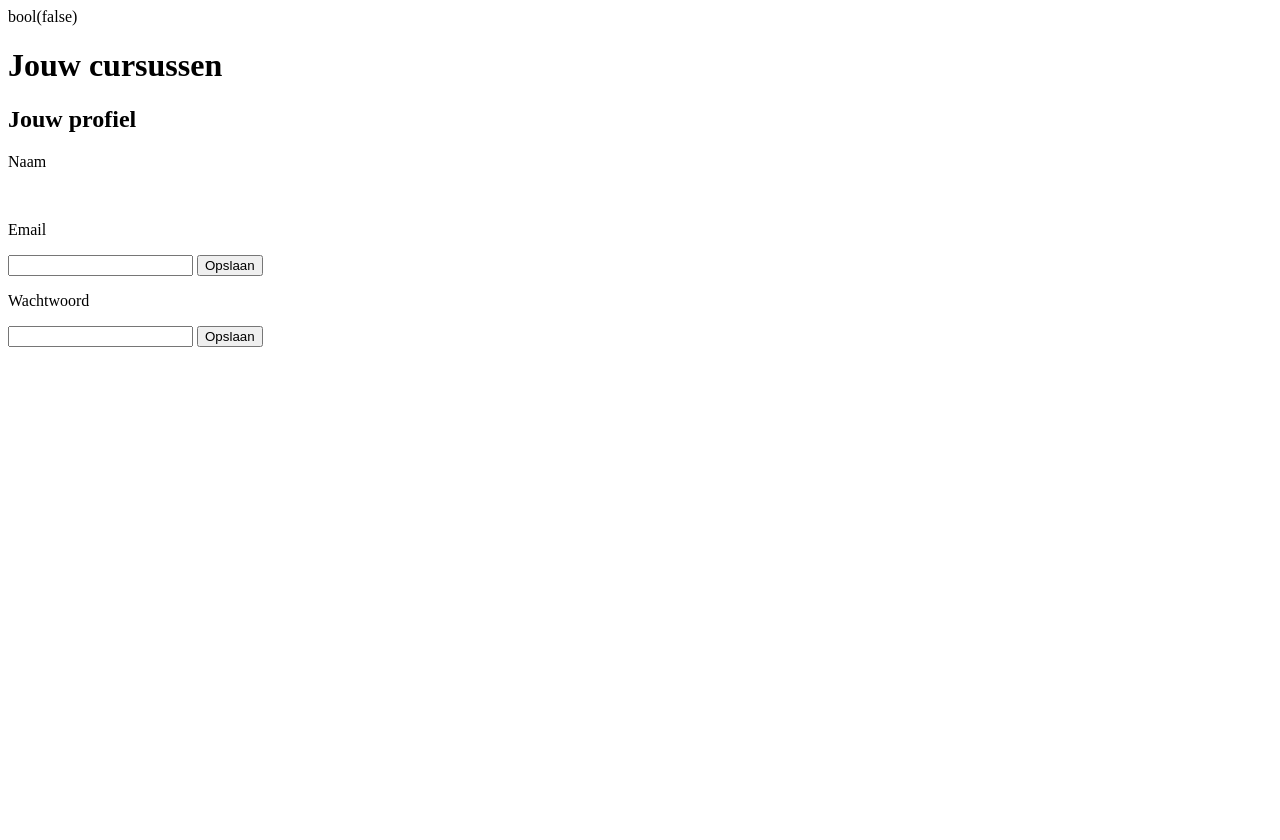
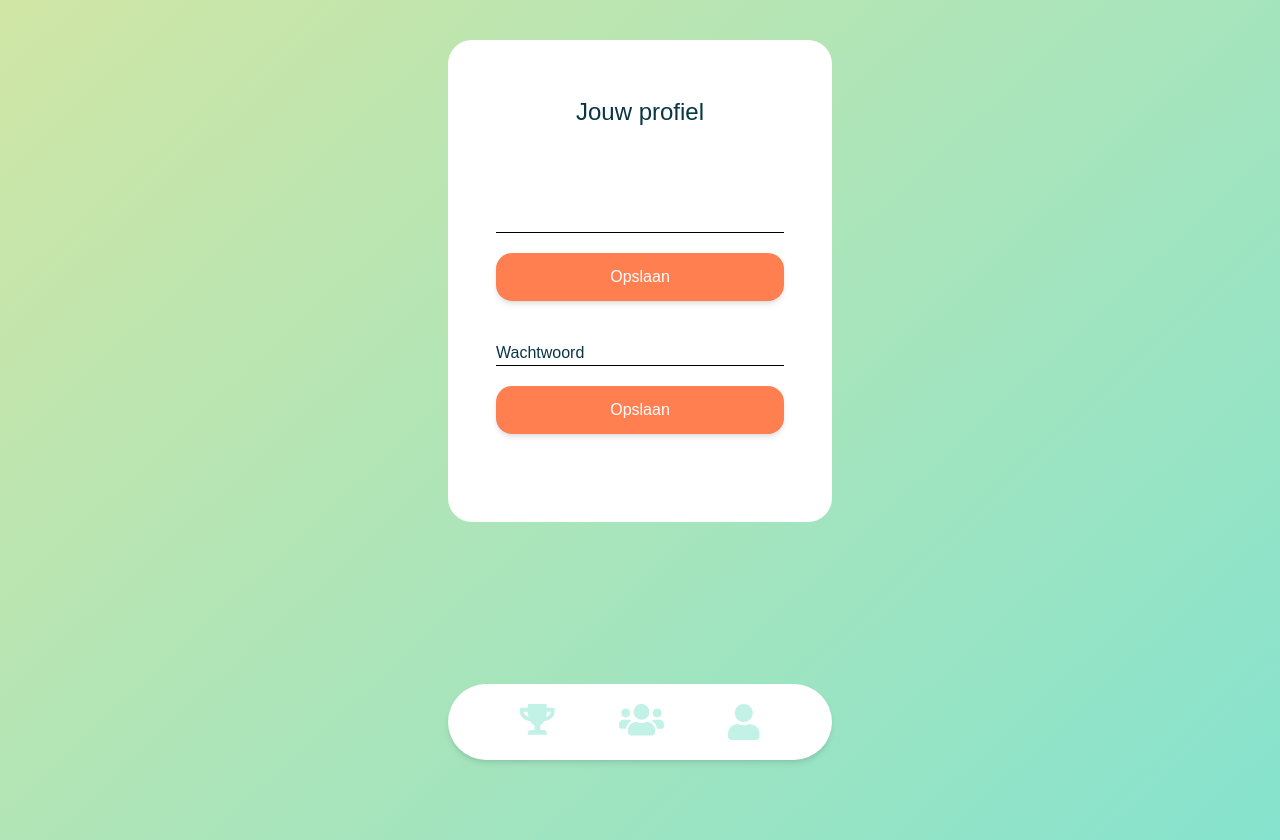
Before and after one commit to madoska/peerhood, a PHP site: page /profile.php in a window 1280 px wide. Before the commit the page ends 347 px from the top, so only its background shows below. Run offline with PHP 8.4, Linux system fonts and the light colour scheme; the visitor is signed in with stand-in values (Sample User, id 1); tables that the repository leaves empty or names only in its code hold one stand-in row (values such as "Sample post"); style sheets or scripts are compiled from the project's sources.

Commit message:
Added style to profile

```diff
--- a/profile.php
+++ b/profile.php
@@ -7,20 +7,19 @@ if ($role = 1) {
     $fetchPData = new User();
     $fetchPData->setUserID($userID);
     $PData = $fetchPData->fetchPData($userID);
-
 } else {
 }
-var_dump($PData);
-$id= $PData["id"];
+//var_dump($PData);
+$id = $PData["id"];
 
 $user = new User();
-if(isset($_POST['emailOpslaan'])){
-    if(!empty($_POST)){
+if (isset($_POST['emailOpslaan'])) {
+    if (!empty($_POST)) {
         $email = htmlspecialchars($_POST['email']);
         echo $_POST['email'];
-        if(!empty($email)){
-            $result=$user->emailAvailable($email);
-            if($result==true){
+        if (!empty($email)) {
+            $result = $user->emailAvailable($email);
+            if ($result == true) {
                 echo "goed";
                 $user->setEmail($email);
                 $userID = $id;
@@ -28,29 +27,29 @@ if(isset($_POST['emailOpslaan'])){
                 var_dump($email, $userID);
                 $result = $user->changeEmail($email, $userID);
                 echo $result;
-				if ($result==true){
-                    echo"query gelukt";
+                if ($result == true) {
+                    echo "query gelukt";
                     header('Location:index.php');
-                }
-                else if($result==false){
-                    echo"query gefaald";
-                }
-            else{
+                } else if ($result == false) {
+                    echo "query gefaald";
+                } else {
                     echo "email al in gebruik";
                 }
+            } else {
+                $error = "speciaal teken niet ondersteund";
             }
-        else{ $error="speciaal teken niet ondersteund";}
+        } else {
+            $error = "mag niet leeg zijn";
         }
-    else{$error="mag niet leeg zijn";}
     }
 }
 
 $user = new User();
-if(isset($_POST['WWOpslaan'])){
-    if(!empty($_POST)){
+if (isset($_POST['WWOpslaan'])) {
+    if (!empty($_POST)) {
         $password = htmlspecialchars($_POST['password']);
         echo $_POST['password'];
-        if(!empty($password)){
+        if (!empty($password)) {
 
 
             $user->setPassword($password);
@@ -59,17 +58,18 @@ if(isset($_POST['WWOpslaan'])){
             var_dump($password, $userID);
             $result = $user->changePass($password, $userID);
             echo $result;
-				if ($result==true){
-                    echo"query gelukt";
+            if ($result == true) {
+                echo "query gelukt";
                 header('Location:index.php');
+            } else if ($result == false) {
+                echo "query gefaald";
             }
-                else if($result==false){
-                    echo"query gefaald";
+        } else {
+            $error = "speciaal teken niet ondersteund";
         }
+    } else {
+        $error = "mag niet leeg zijn";
     }
-        else{ $error="speciaal teken niet ondersteund";}
-    }
-    else{$error="mag niet leeg zijn";}
 }
 
 
@@ -82,32 +82,38 @@ if(isset($_POST['WWOpslaan'])){
     <meta charset="UTF-8">
     <meta http-equiv="X-UA-Compatible" content="IE=edge">
     <meta name="viewport" content="width=device-width, initial-scale=1.0">
-    <title>PEERHOOD | Home</title>
+    <link rel="stylesheet" href="css/style.css">
+    <link rel="stylesheet" href="build/tailwind.css">
+    <title>PEERHOOD | Profiel</title>
 </head>
 
-<body>
-    <h1>Jouw cursussen</h1>
-    <h2>Jouw profiel</h2>
-        <p>Naam</p>
-        <span><?php echo $PData["firstname"].' '.$PData["lastname"] ?></span>
+<body class="h-screen gradient">
+    <div class="h-auto pb-20 mx-5 my-10 ml-auto mr-auto bg-white rounded-3xl w-60 sm:w-80 md:w-96">
+        <div class="container">
+            <h1 class="text-2xl text-center pt-14 mb-14 form_title md:text-2xl">Jouw profiel</h1>
+            <div class="mb-2 text-center">
+                <span><?php echo $PData["firstname"] . ' ' . $PData["lastname"] ?></span>
+            </div>
             <br>
-        <?php if(isset($error)) : ?>
-				<div class="form_error text-center mb-5">
+            <?php if (isset($error)) : ?>
+                <div class="mb-5 text-center form_error">
                     <p class="form_error">
                         <?php echo $error; ?>
                     </p>
                 </div>
             <?php endif; ?>
             <form action="" method="post">
-        <p>Email</p>
-        <input value="<?php echo $PData["email"] ?>" name="email"/>
-        <input type="submit" value="Opslaan" name="emailOpslaan" class="form_btn w-64 md:w-72 h-12 shadow-md rounded-2xl text-white mb-2 ml-auto mr-auto block">
+                <input class="block mb-5 ml-auto mr-auto bg-transparent border-b border-black w-52 form_field sm:w-64 md:w-72" value="<?php echo $PData["email"] ?>" name="email" />
+                <input type="submit" value="Opslaan" name="emailOpslaan" class="block h-12 mb-10 ml-auto mr-auto text-white shadow-md w-52 sm:w-64 form_btn md:w-72 rounded-2xl">
             </form>
             <form action="" method="post">
-        <p>Wachtwoord</p>
-        <input type= "password" value="" name="password"/>
-        <input type="submit" value="Opslaan" name="WWOpslaan" class="form_btn w-64 md:w-72 h-12 shadow-md rounded-2xl text-white mb-2 ml-auto mr-auto block">
+                <input class="block mb-5 ml-auto mr-auto bg-transparent border-b border-black w-52 form_field sm:w-64 md:w-72" type="password" value="" name="password" placeholder="Wachtwoord"/>
+                <input type="submit" value="Opslaan" name="WWOpslaan" class="block h-12 mb-2 ml-auto mr-auto text-white shadow-md w-52 sm:w-64 form_btn md:w-72 rounded-2xl">
             </form>
+        </div>
+    </div>
+
+    <?php include_once('nav.inc.php'); ?>
 
 </body>
 
```
Lines whose indentation alone changed are shown as unchanged.
